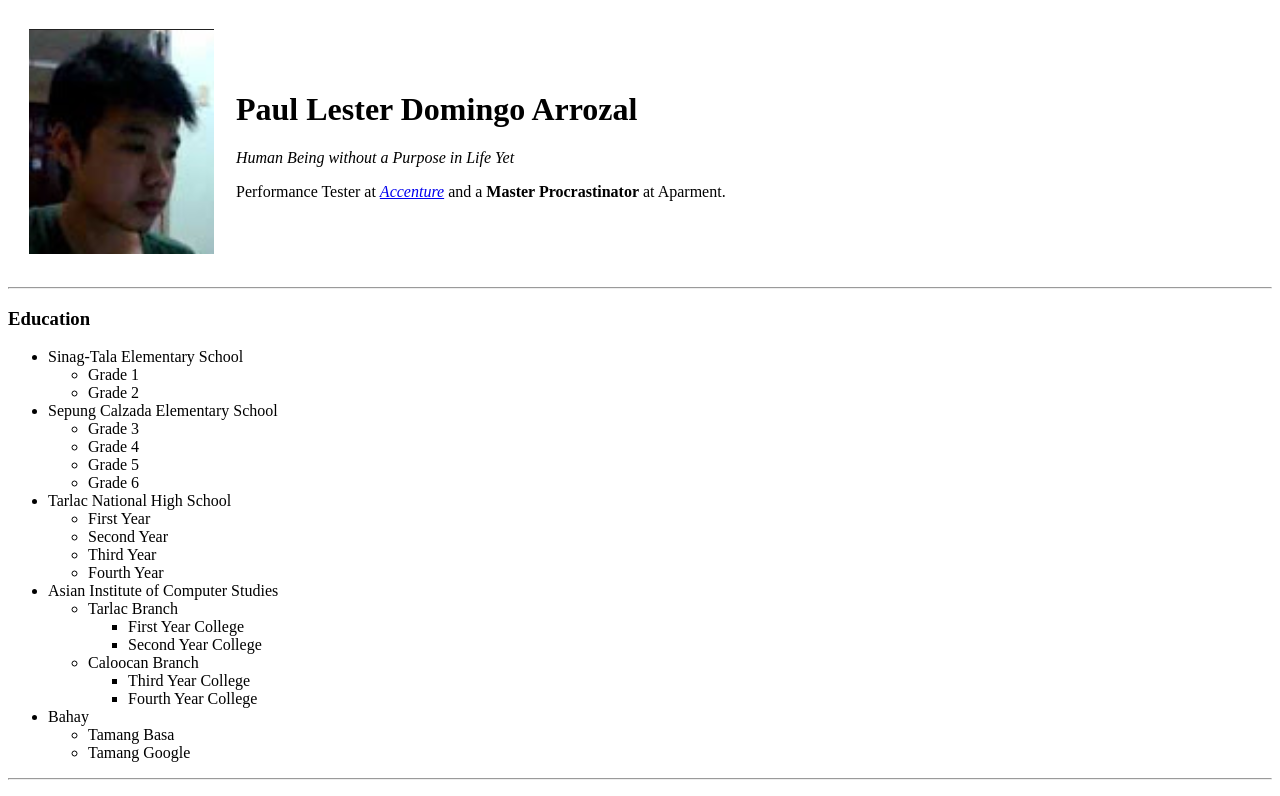
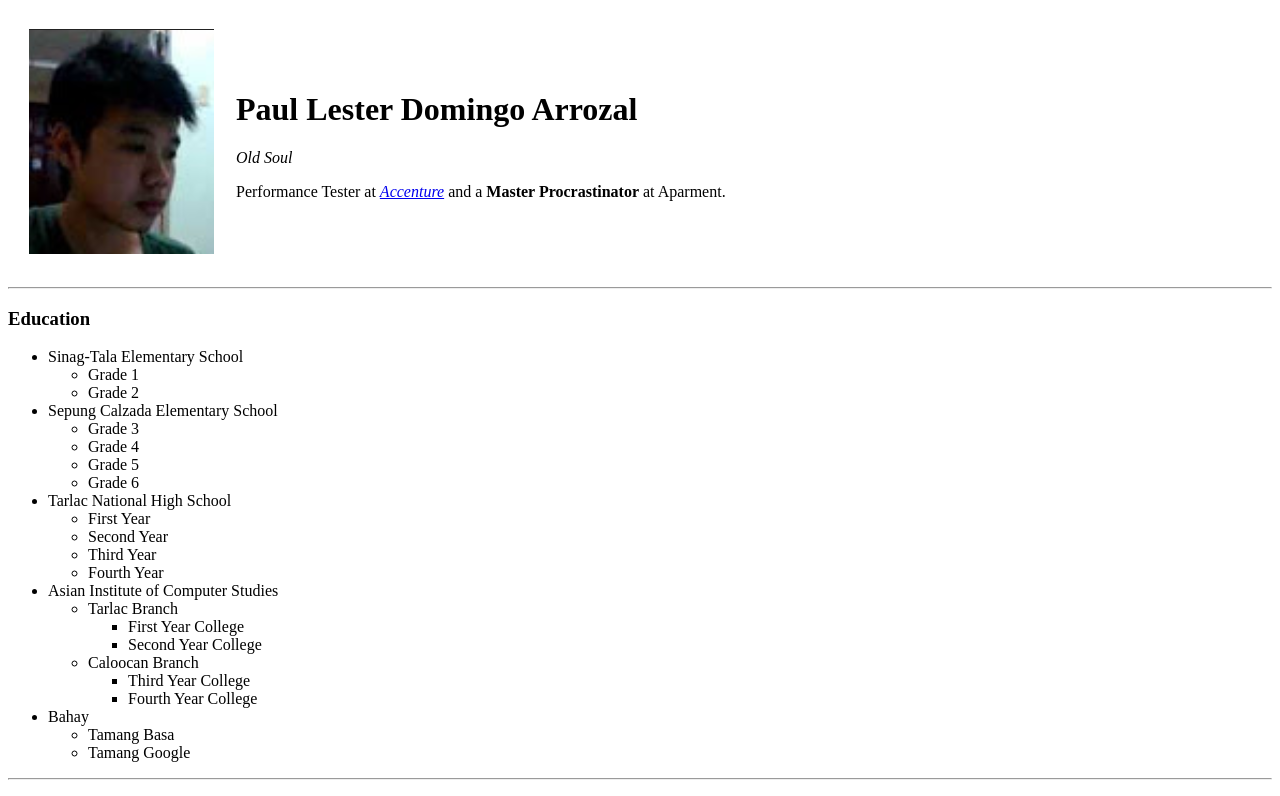
Before and after one commit to p-retsel/cv, a plain HTML site: page index.html in a window 1280 px wide. Shown: the top 796 px of the page. Drawn offline with Linux system fonts and the light colour scheme.

Commit message:
Updated index.html

```diff
--- a/index.html
+++ b/index.html
@@ -13,7 +13,7 @@
       <td><img src="images/Me.png" alt="_netz" /></td>
       <td>
         <h1>Paul Lester Domingo Arrozal</h1>
-        <p><em>Human Being without a Purpose in Life Yet</em></p>
+        <p><em>Old Soul</em></p>
         <p>Performance Tester at <em><a href="https://www.accenture.com/ph-en">Accenture</a></em> and a <strong>Master Procrastinator</strong> at Aparment.</p>
       </td>
     </tr>
```
